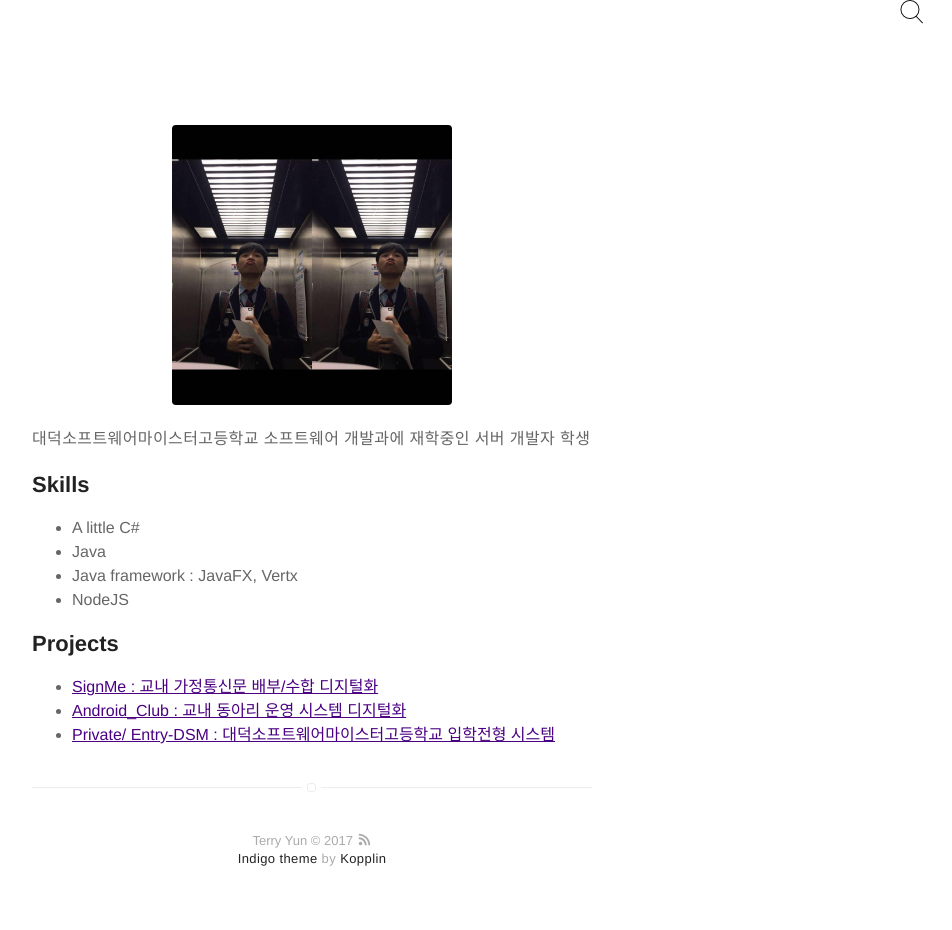
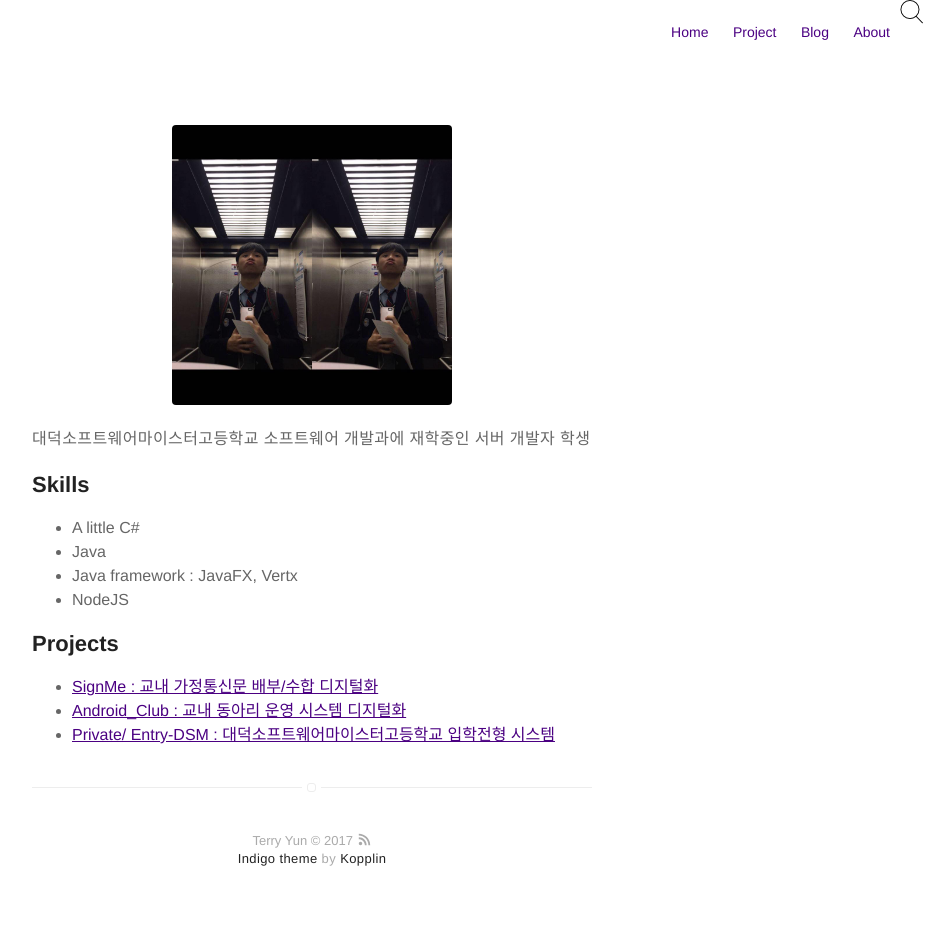
Before and after one commit to CHANMYUNG/nooheat.github.io, a Jekyll site: the page built from about.md, in a window 1280 px wide. Shown: the whole page, without its empty margins (328-1280 px from the left). Built offline with Jekyll 4.4.1, drawn with Linux system fonts in a browser that asks for light colours.

Commit message:
profile update

```diff
--- a/_includes/nav.html
+++ b/_includes/nav.html
@@ -9,34 +9,20 @@
             </li>
         {% endif %}
 
-        {% if page.title == "Blog" %}
+        {% if page.title != "Home" %}
             <li class="item">
                 <a class="link" href="{{ site.url }}/">Home</a>
+
+                {% if page.title != "Blog" %}
                 <a class="link" href="{{ site.url }}/projects">Project</a>
+                {% endif %}
+
+                {% if page.title != "Projects" %}
+                    <a class="link" href="{{ site.url }}/blog">Blog</a>
+                {% endif %}
+
                 <a class="link" href="{{ site.url }}/about">About</a>
             </li>
-            <br>
-        {% endif %}
-
-        {% if page.title == "Projects" %}
-            <li class="item">
-                <a class="link" href="{{ site.url }}/">Home</a>
-                <a class="link" href="{{ site.url }}/blog">Blog</a>
-                <a class="link" href="{{ site.url }}/about">About</a>
-            </li>
-            <br>
-        {% endif %}
-
-        {% if page.title == null %}
-            <li class="item">
-                <a class="link" href="{{ site.url }}/">Home</a>
-                <a class="link" href="{{ site.url }}/blog">Blog</a>
-                <a class="link" href="{{ site.url }}/projects">Project</a>
-                <a class="link" href="{{ site.url }}/about">About</a>
-            </li>
-        {% endif %}
-
-        {% if page.title != "Home" %}
             <a href="/search/"><img src="/assets/images/icon/search.png" style="float:right;margin-right:15px;width:24px;height:auto" /></a>
         {% endif %}
 
```
